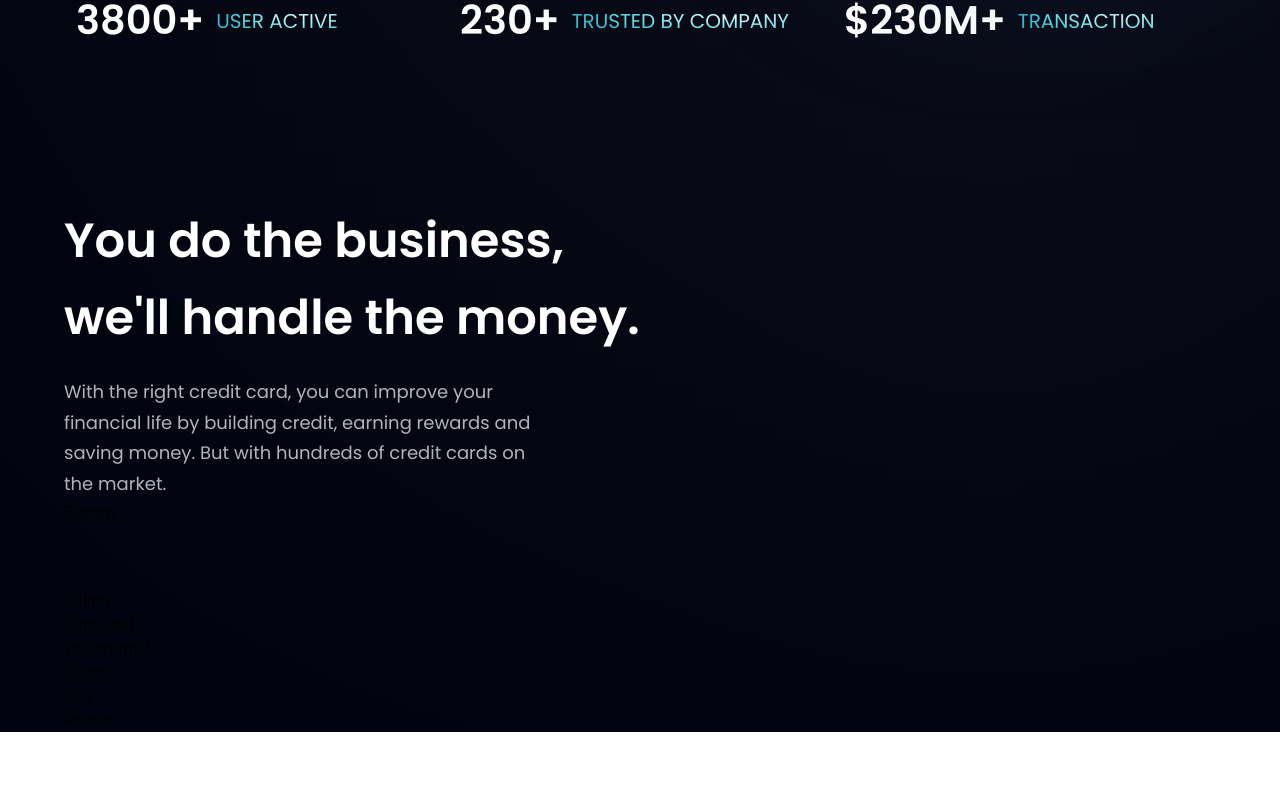
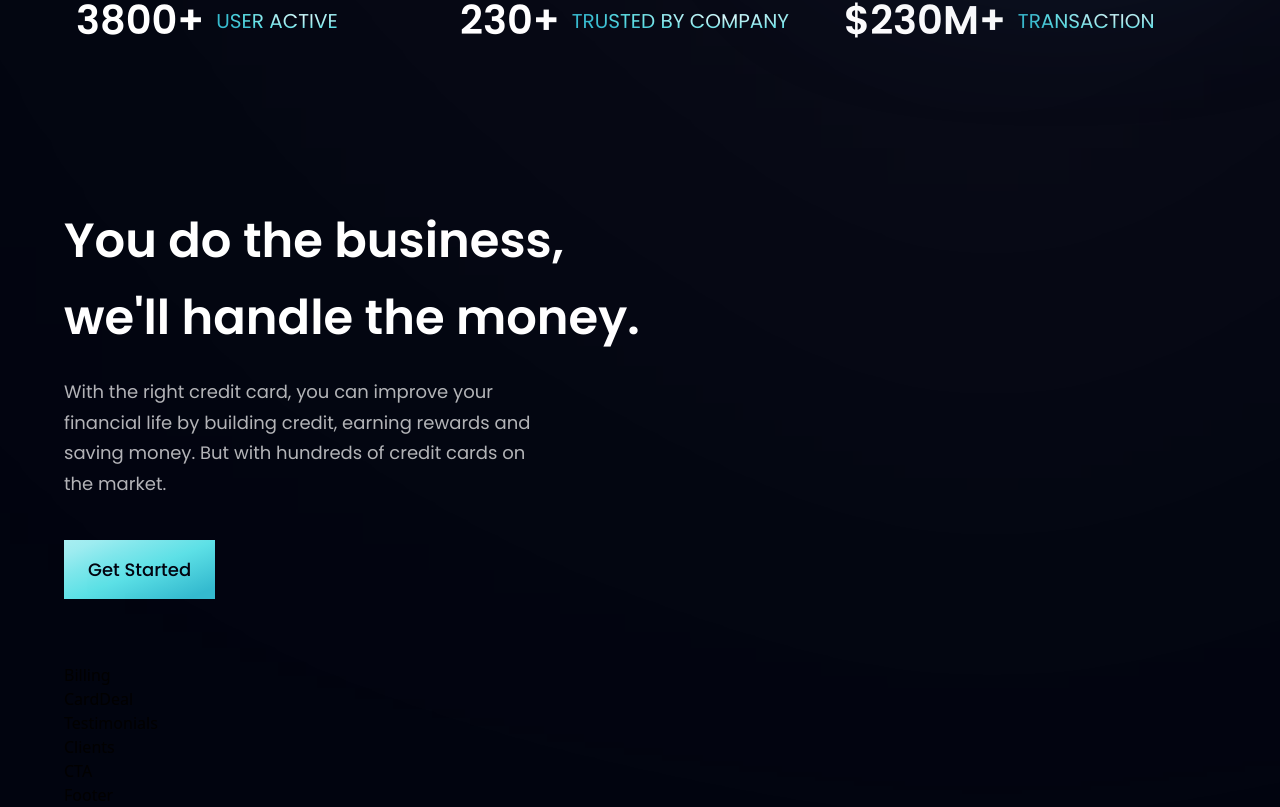
Before and after one commit to Becca-20/project_hoobank, a React (Vite) app: page / in a window 1280 px wide. Shown: the part 806-1613 px from the top of the page. Before the commit the page ends 1538 px from the top, so only its background shows below. Built offline with nearby package versions, Linux system fonts and the light colour scheme.

Commit message:
created button with styling

```diff
--- a/src/components/Button.jsx
+++ b/src/components/Button.jsx
@@ -1,8 +1,10 @@
 import React from 'react'
 
-const Button = () => {
+const Button = ({styles}) => {
   return (
-    <div>Button</div>
+    <button type='button' className={`py-4 px-6 bg-blue-gradient font-poppins font-medium text-[18px] text-primary outline-none ${styles}`}>
+      Get Started
+    </button>
   )
 }
 
```
